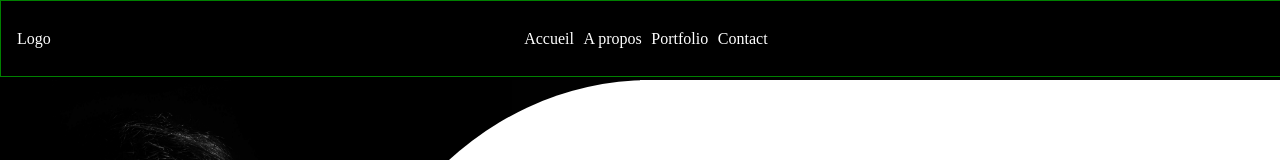
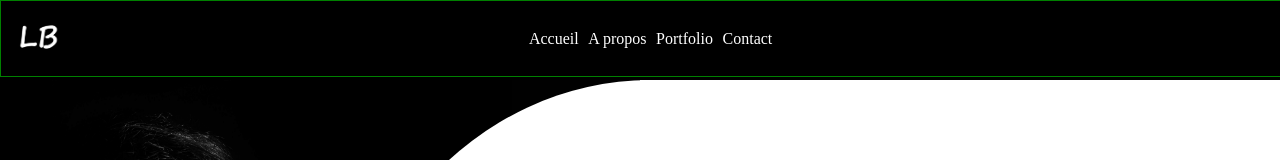
Before and after one commit to BoukorrasLuc/MyPortfolio, a React (Create React App) app: page / in a window 1280 px wide. Shown: the top 160 px of the page. Built offline with nearby package versions, Linux system fonts and the light colour scheme; a web font is replaced by a local one.

Commit message:
add of the logo in the nav

```diff
--- a/src/Components/Nav/Nav.css
+++ b/src/Components/Nav/Nav.css
@@ -19,6 +19,10 @@ a {
 
 .navbar__logo {
   margin-left: 1rem;
+}
+
+.navbar__logo img {
+  height: 3rem;
 }
 
 .navbar__links {
--- a/src/Components/Nav/Nav.js
+++ b/src/Components/Nav/Nav.js
@@ -3,6 +3,9 @@ import "./Nav.css";
 
 // Packages
 import { useState } from "react";
+
+// Images
+import Logo from "../../Asset/Image/Logo-Boukorras Luc.png";
 
 function Nav() {
   const [showLinks, setShowLinks] = useState(false);
@@ -13,7 +16,9 @@ function Nav() {
 
   return (
     <nav className={`navbar ${showLinks ? "show-nav" : "hide-nav"} `}>
-      <div className="navbar__logo">Logo</div>
+      <div className="navbar__logo">
+        <img src={Logo} alt="Logo Boukorras Luc" />
+      </div>
       <ul className="navbar__links">
         <li className="navbar__item slideInDown-1">
           <a href="/" className="navbar__link">
```
Also changed, not shown: src/Asset/Image/Logo-Boukorras Luc.png (added).
